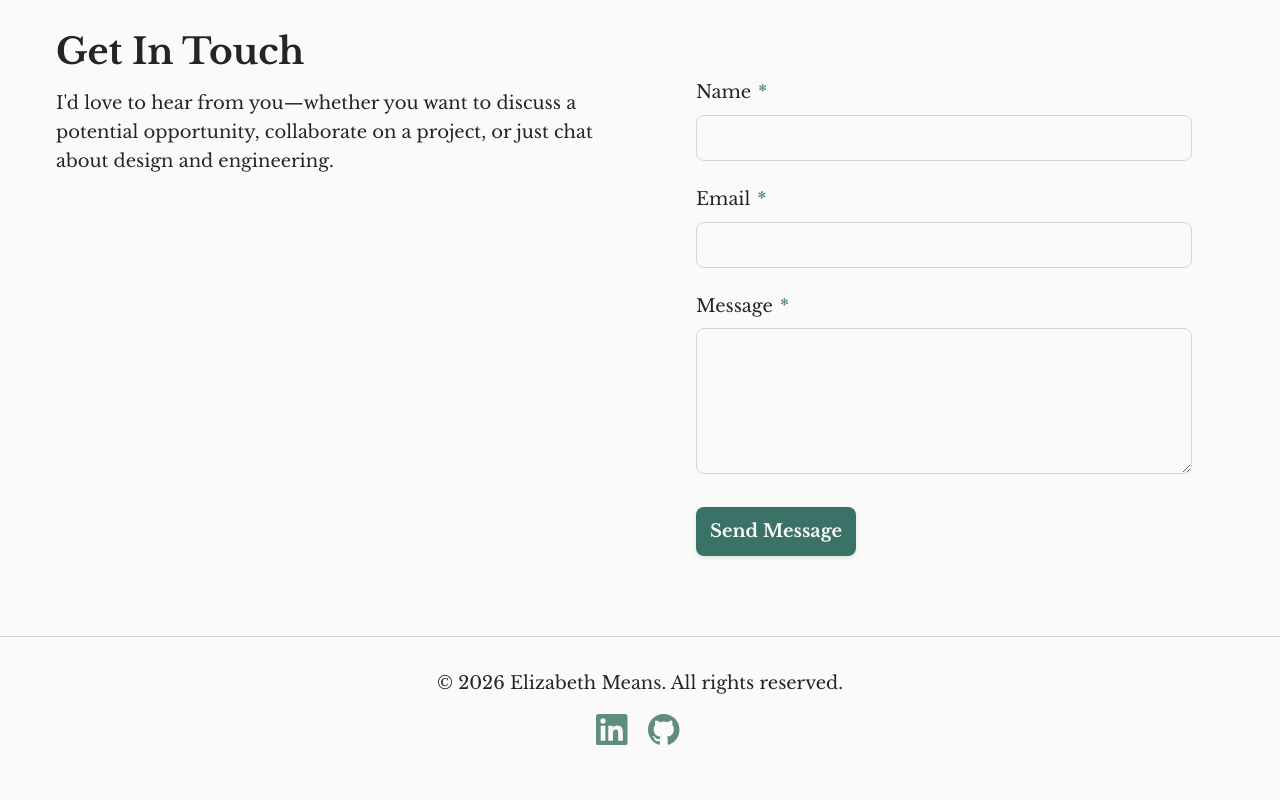
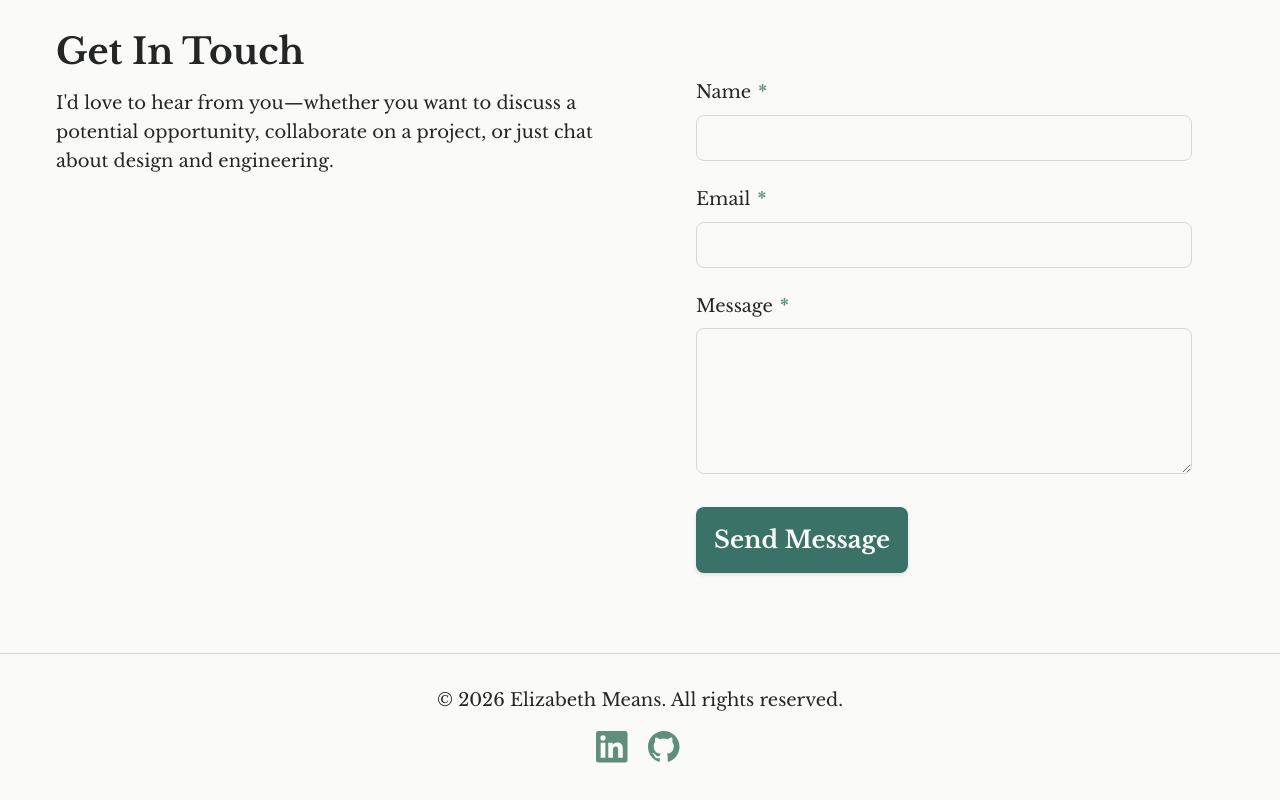
Before and after one commit to emeans/elizabeth-means, a Next.js app: page / in a window 1280 px wide. Shown: the part 1795-2595 px from the top of the page. Built offline with nearby package versions, Linux system fonts and the light colour scheme.

Commit message:
Loading aria label for buttons

```diff
--- a/app/components/design-system/Button/Button.module.css
+++ b/app/components/design-system/Button/Button.module.css
@@ -24,7 +24,7 @@
 }
 
 .button:active:not(:disabled) {
-  transform: translateY(0);
+  transform: translateY(0) scale(0.98);
   box-shadow: 0 2px 4px var(--shadow-subtle);
 }
 
@@ -136,22 +136,22 @@
    ======================================== */
 .small {
   padding: var(--spacing-xs) var(--spacing-sm);
-  font-size: var(--typography-size-xs);
-  min-height: 32px;
-  min-width: 80px;
+  font-size: var(--typography-size-sm);
+  min-height: 44px;
+  min-width: 100px;
 }
 
 .medium {
   padding: var(--spacing-xs) var(--spacing-sm);
-  font-size: var(--typography-size-sm);
-  min-height: 40px;
+  font-size: var(--typography-size-base);
+  min-height: 48px;
   min-width: 120px;
 }
 
 .large {
-  padding: var(--spacing-xs) var(--spacing-sm);
-  font-size: var(--typography-size-base);
-  min-height: 48px;
+  padding: var(--spacing-sm) var(--spacing-md);
+  font-size: var(--typography-size-lg);
+  min-height: 52px;
   min-width: 160px;
 }
 
@@ -208,19 +208,19 @@
   .small {
     padding: calc(var(--spacing-xs) * 0.875) var(--spacing-sm);
     font-size: calc(var(--typography-size-xs) * 0.9286); /* 0.8125rem, no token */
-    min-height: 28px;
+    min-height: 44px;
   }
 
   .medium {
     padding: var(--spacing-sm) var(--spacing-md);
     font-size: var(--typography-size-sm);
-    min-height: 36px;
+    min-height: 44px;
   }
 
   .large {
     padding: var(--spacing-sm) var(--spacing-lg);
     font-size: var(--typography-size-base);
-    min-height: 40px;
+    min-height: 44px;
   }
 }
 
--- a/app/components/design-system/Button/Button.tsx
+++ b/app/components/design-system/Button/Button.tsx
@@ -55,6 +55,14 @@ export default function Button({
     .filter(Boolean)
     .join(' ');
 
+  const effectiveAriaLabel = loading
+    ? ariaLabel
+      ? `${ariaLabel}, loading`
+      : typeof label === 'string'
+        ? `${label}, loading`
+        : 'Loading'
+    : ariaLabel;
+
   return (
     <button
       className={buttonClassName}
@@ -63,7 +71,7 @@ export default function Button({
       disabled={disabled || loading}
       aria-disabled={disabled || loading}
       aria-busy={loading}
-      aria-label={ariaLabel}
+      aria-label={effectiveAriaLabel}
       {...props}
     >
       {loading && (
```
